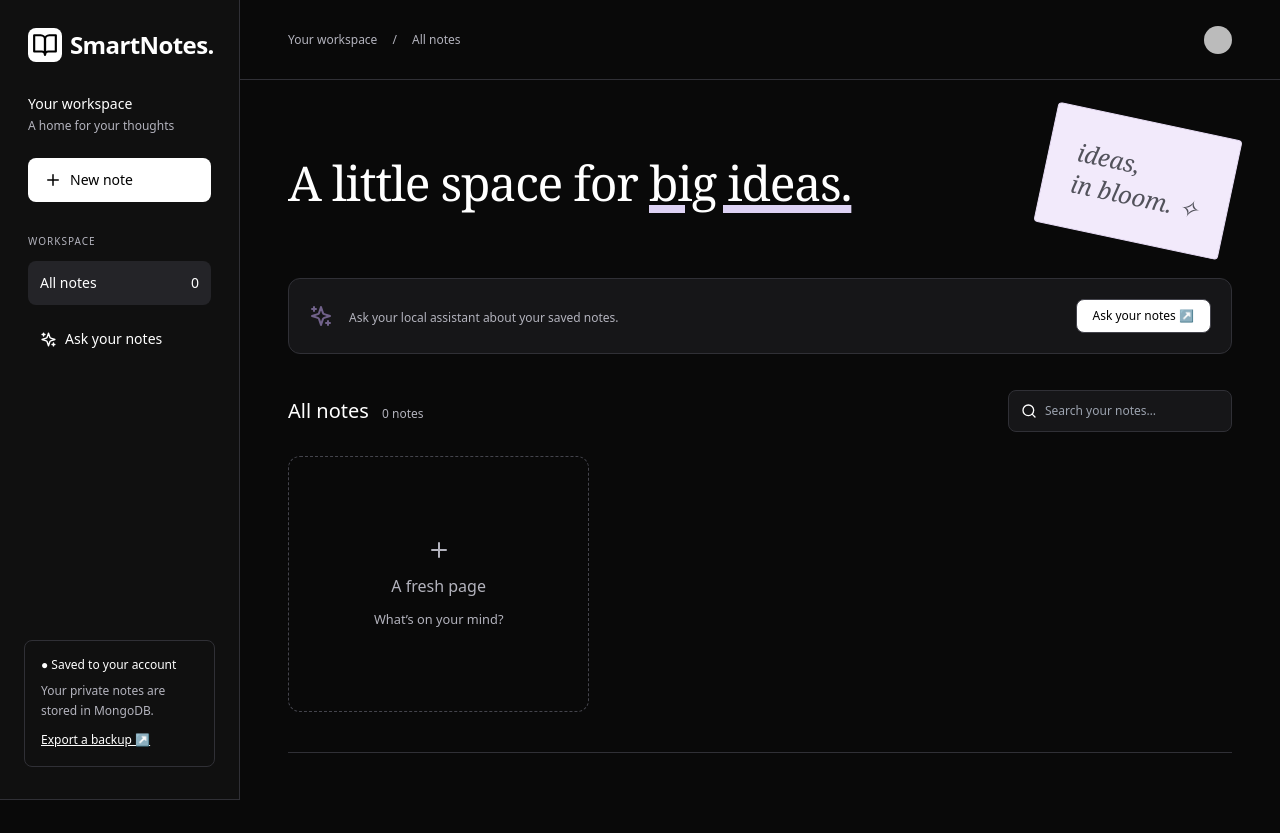
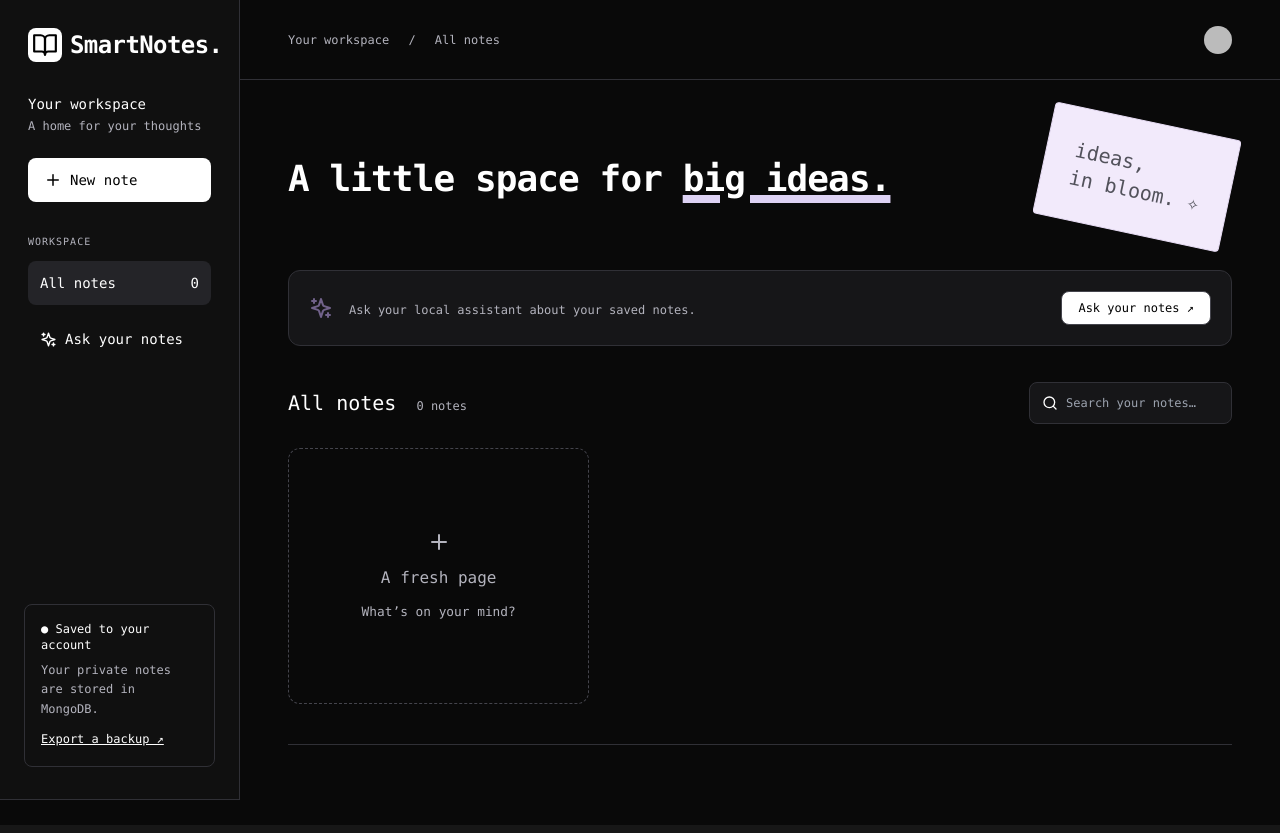
Before and after one commit to ritikaradhakrishnan/SmartNotes, a Next.js app: page /notes in a window 1280 px wide. Built offline with nearby package versions, Linux system fonts and the light colour scheme; no server answers; the database is empty; sample sign-in values are in the browser's storage; some icons are missing.

Commit message:
give the type a cleaner terminal feel

```diff
--- a/src/app/layout.tsx
+++ b/src/app/layout.tsx
@@ -18,7 +18,7 @@ export default function RootLayout({
   return (
     <ClerkProvider signInUrl="/sign-in" signUpUrl="/sign-up" signInFallbackRedirectUrl="/notes" signUpFallbackRedirectUrl="/notes">
       <html lang="en" suppressHydrationWarning>
-        <body className="font-sans">
+        <body className="font-mono">
           <ThemeProvider attribute="class" forcedTheme="dark">{children}</ThemeProvider>
         </body>
       </html>
--- a/src/components/AboutSmartNotes.tsx
+++ b/src/components/AboutSmartNotes.tsx
@@ -3,7 +3,7 @@ import { Dialog, DialogContent, DialogDescription, DialogHeader, DialogTitle } f
 
 export default function AboutSmartNotes({open,onOpenChange}:{open:boolean;onOpenChange:(open:boolean)=>void}) {
  return <Dialog open={open} onOpenChange={onOpenChange}><DialogContent className="max-h-[85vh] w-[calc(100%-32px)] max-w-2xl overflow-y-auto rounded-xl text-foreground">
- <DialogHeader><DialogTitle className="font-serif text-3xl">A notebook you can ask questions.</DialogTitle><DialogDescription>How SmartNotes works, and where its limits are.</DialogDescription></DialogHeader>
+ <DialogHeader><DialogTitle className="font-mono text-2xl font-semibold">A notebook you can ask questions.</DialogTitle><DialogDescription>How SmartNotes works, and where its limits are.</DialogDescription></DialogHeader>
  <div className="space-y-6 text-sm leading-7 text-muted-foreground">
  <section><h2 className="font-semibold text-white">First, your notes have a home.</h2><p>Write something down, save it, and come back later. Clerk handles sign-in; MongoDB stores your notes under your account. Next.js and TypeScript connect the interface to the server, and Prisma handles database access.</p></section>
  <section><h2 className="font-semibold text-white">Then, the assistant looks things up.</h2><p>Say you save “My interview is Friday at 2 PM” and ask “When is my interview?” SmartNotes finds relevant notes and gives the model those excerpts alongside your question. The model uses that context to write an answer. It is like answering an open-book question rather than relying only on memory.</p><p className="mt-2">That pattern is called retrieval-augmented generation, or RAG: retrieve information, add it to the question, then generate an answer. Your notes are not used to train the model.</p></section>
--- a/src/components/NotesWorkspace.tsx
+++ b/src/components/NotesWorkspace.tsx
@@ -23,10 +23,10 @@ export default function NotesWorkspace({notes}:{notes:Note[]}) {
  <div className="mt-8 hidden md:block rounded-lg border border-[#303036] p-4 md:absolute md:bottom-8 md:left-6 md:right-6"><p className="text-xs font-medium">● Saved to your account</p><p className="mt-2 text-xs leading-relaxed text-[#b3b3bd]">Your private notes are stored in MongoDB.</p><button onClick={backup} className="mt-3 text-xs underline">Export a backup ↗</button></div>
  </aside>
  <div className="md:ml-60"><header className="flex h-20 items-center justify-between border-b border-[#303036] px-6 md:px-12"><p className="text-xs text-[#b3b3bd]">Your workspace <span className="mx-3">/</span> All notes</p><UserButton afterSignOutUrl="/"/></header>
- <main className="mx-auto max-w-7xl px-6 py-10 md:px-12"><section className="flex items-center justify-between"><div><h1 className="mb-4 mt-5 font-serif text-4xl tracking-tight md:text-5xl">A little space for <span className="text-white decoration-[#ddd2f4] underline decoration-8 underline-offset-4">big ideas.</span></h1></div><span aria-hidden="true" className="hidden rotate-12 rounded border border-[#e8ddf5] bg-[#f2eafb] p-7 font-serif text-2xl italic text-[#52525b] lg:block">ideas,<br/>in bloom. ✧</span></section>
+ <main className="mx-auto max-w-7xl px-6 py-10 md:px-12"><section className="flex items-center justify-between"><div><h1 className="mb-4 mt-5 font-mono text-2xl font-semibold font-semibold tracking-tight md:text-4xl">A little space for <span className="text-white decoration-[#ddd2f4] underline decoration-8 underline-offset-4">big ideas.</span></h1></div><span aria-hidden="true" className="hidden rotate-12 rounded border border-[#e8ddf5] bg-[#f2eafb] p-7 font-mono text-xl text-[#52525b] lg:block">ideas,<br/>in bloom. ✧</span></section>
  <section className="my-9 flex flex-wrap items-center gap-4 rounded-xl border border-[#303036] bg-[#161618] p-5"><Sparkles className="text-[#71628a]"/><div className="flex-1"><p className="mt-1 hidden text-xs text-[#b3b3bd] md:block">Ask your local assistant about your saved notes.</p></div><button onClick={()=>setChat(true)} className="rounded-lg border border-[#44444c] bg-white px-4 py-2 text-xs text-black">Ask your notes ↗</button></section>
  <div className="mb-6 flex flex-wrap items-center justify-between gap-4"><h2 className="text-xl">All notes <span className="ml-2 text-xs text-[#b3b3bd]">{visible.length} notes</span></h2><label className="flex items-center gap-2 rounded-lg border border-[#303036] bg-[#161618] px-3"><Search size={16}/><input aria-label="Search your notes" value={query} onChange={e=>setQuery(e.target.value)} placeholder="Search your notes…" className="bg-transparent py-3 text-xs outline-none"/></label></div>
- <div className="grid gap-5 sm:grid-cols-2 xl:grid-cols-3">{visible.map((note,i)=><button key={note.id} onClick={()=>edit(note)} style={{background:['#ffe58f','#cdb4ff','#ffb8d0','#a8d8ff','#ffc79e'][i%5]}} className="flex min-h-64 flex-col rounded-xl border border-[#303036] p-6 text-left text-[#18181b] transition-shadow hover:shadow-md"><span className="text-[10px] tracking-widest text-[#48434f]">MY NOTES</span><h3 className="my-5 break-words font-serif text-2xl">{note.title}</h3><p className="mb-5 line-clamp-4 whitespace-pre-line break-words text-sm leading-relaxed text-[#52525b]">{note.content}</p><span className="mt-auto border-t border-black/5 pt-3 text-xs text-[#48434f]">Edited {new Date(note.updatedAt).toISOString().slice(0,10)}</span></button>)}<button onClick={()=>edit()} className="flex min-h-64 flex-col items-center justify-center gap-3 rounded-xl border border-dashed border-[#44444c] text-[#b3b3bd]"><Plus/><span>A fresh page</span><small>What’s on your mind?</small></button></div>{!visible.length&&query&&<p className="mt-5 text-sm">No matching notes. Try another word.</p>}
+ <div className="grid gap-5 sm:grid-cols-2 xl:grid-cols-3">{visible.map((note,i)=><button key={note.id} onClick={()=>edit(note)} style={{background:['#ffe58f','#cdb4ff','#ffb8d0','#a8d8ff','#ffc79e'][i%5]}} className="flex min-h-64 flex-col rounded-xl border border-[#303036] p-6 text-left text-[#18181b] transition-shadow hover:shadow-md"><span className="text-[10px] tracking-widest text-[#48434f]">MY NOTES</span><h3 className="my-5 break-words font-mono text-xl font-semibold">{note.title}</h3><p className="mb-5 line-clamp-4 whitespace-pre-line break-words text-sm leading-relaxed text-[#52525b]">{note.content}</p><span className="mt-auto border-t border-black/5 pt-3 text-xs text-[#48434f]">Edited {new Date(note.updatedAt).toISOString().slice(0,10)}</span></button>)}<button onClick={()=>edit()} className="flex min-h-64 flex-col items-center justify-center gap-3 rounded-xl border border-dashed border-[#44444c] text-[#b3b3bd]"><Plus/><span>A fresh page</span><small>What’s on your mind?</small></button></div>{!visible.length&&query&&<p className="mt-5 text-sm">No matching notes. Try another word.</p>}
  <footer className="mt-10 border-t border-[#303036] py-5 text-xs text-[#b3b3bd]"><button onClick={backup} className="ml-4 underline md:hidden">Export backup</button></footer></main></div>
  <AboutSmartNotes open={about} onOpenChange={setAbout}/><AddEditNoteDialog key={selected?.id??'new'} open={open} setOpen={setOpen} noteToEdit={selected}/><AIChatBox open={chat} onClose={()=>setChat(false)}/></div>
 }
```
Also changed, not shown: standalone/styles.css.
